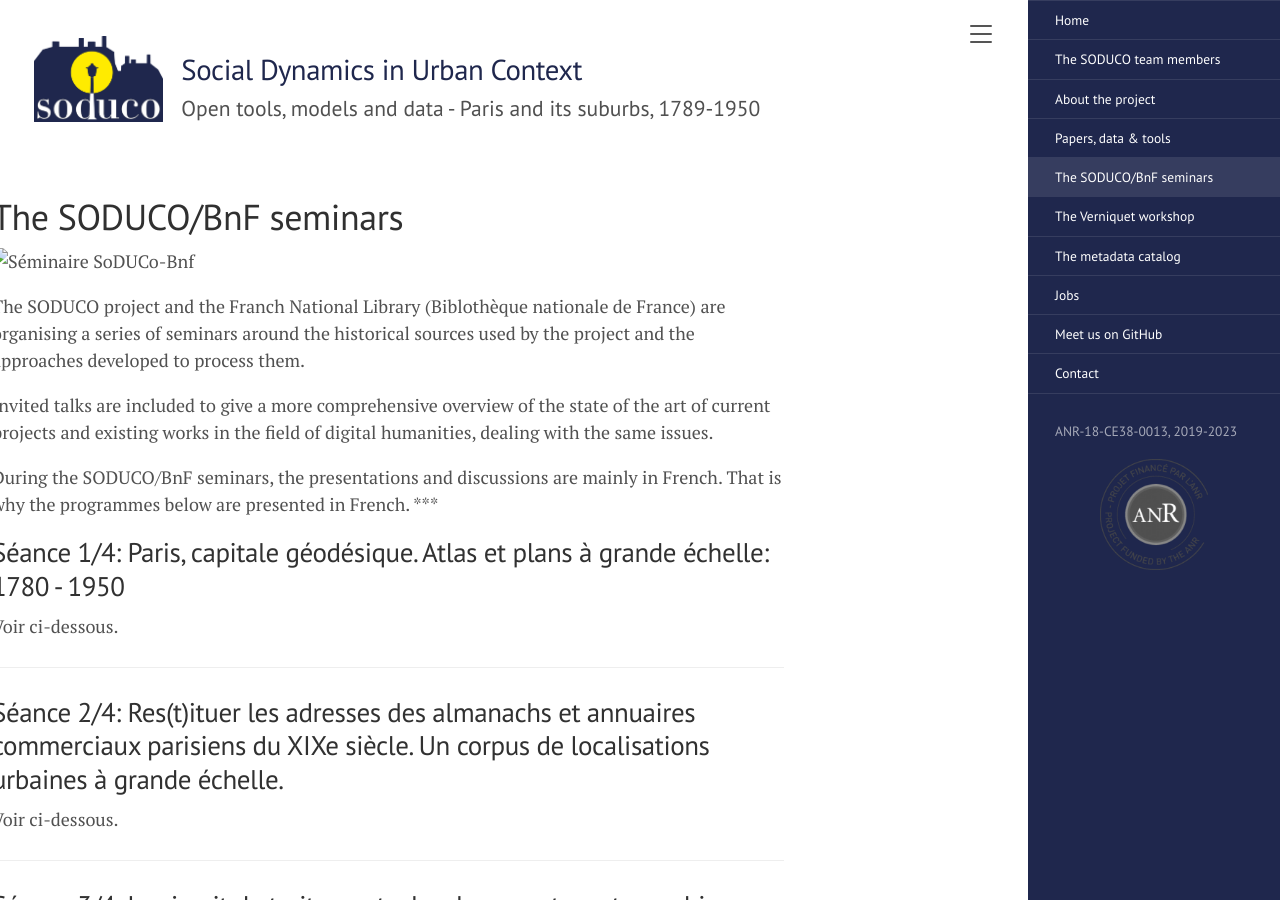
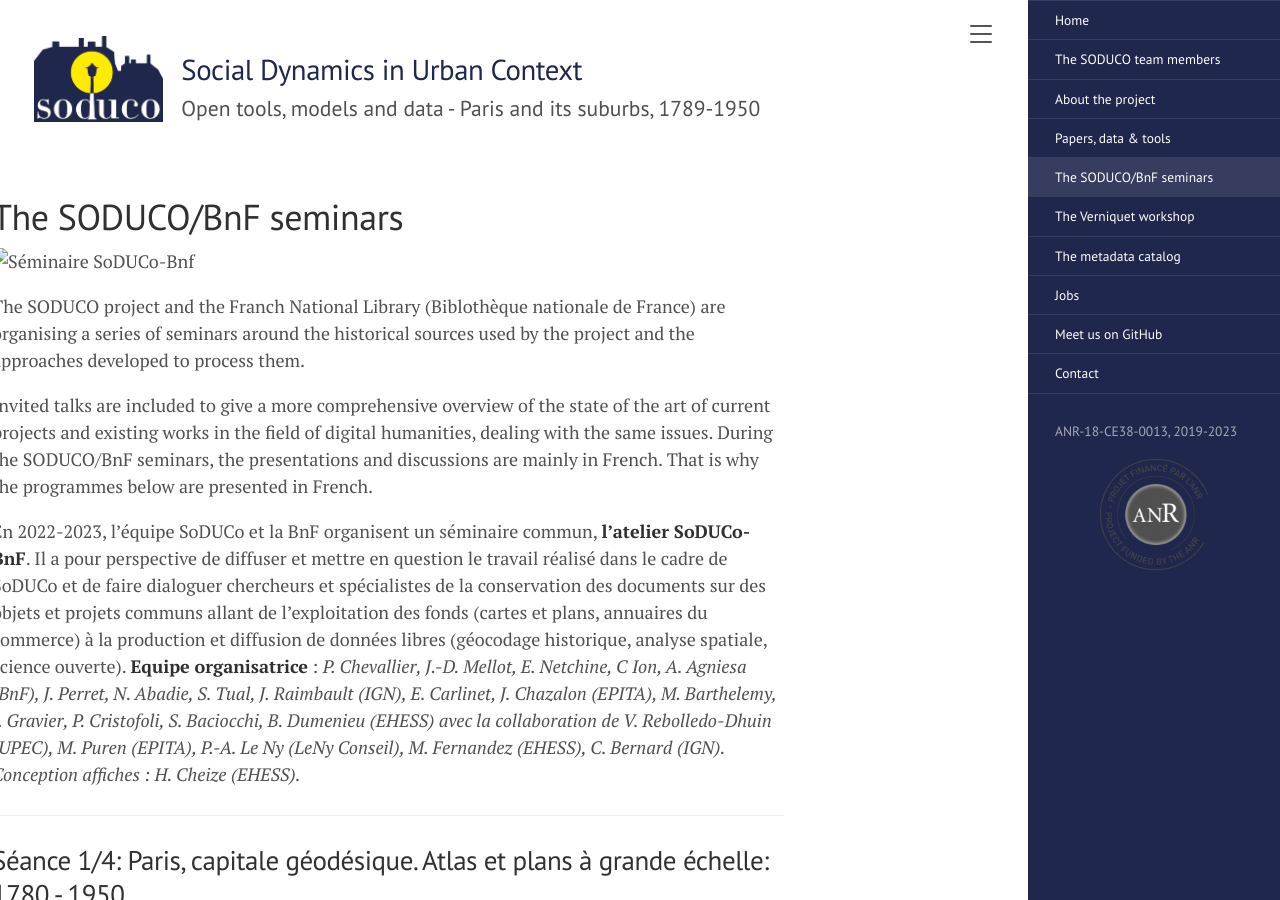
Before and after one commit to soduco/soduco.github.io, a Jekyll site: the page built from soduco_bnf_seminars.md, in a window 1280 px wide and 900 px high. Built offline with Jekyll 4.4.1, drawn with Linux system fonts in a browser that asks for light colours.

Commit message:
mise à jour description du séminaire

```diff
--- a/soduco_bnf_seminars.md
+++ b/soduco_bnf_seminars.md
@@ -9,8 +9,11 @@
 The SODUCO project and the Franch National Library (Biblothèque nationale de France) are organising a series of seminars around the historical sources used by the project and the approaches developed to process them.
 
 Invited talks are included to give a more comprehensive overview of the state of the art of current projects and existing works in the field of digital humanities, dealing with the same issues.
+During the SODUCO/BnF seminars, the presentations and discussions are mainly in French. That is why the programmes below are presented in French.
 
-During the SODUCO/BnF seminars, the presentations and discussions are mainly in French. That is why the programmes below are presented in French.
+En 2022-2023, l’équipe SoDUCo et la BnF organisent un séminaire commun, **l’atelier SoDUCo-BnF**. Il a pour perspective de diffuser et mettre en question le travail réalisé dans le cadre de SoDUCo et de faire dialoguer chercheurs et spécialistes de la conservation des documents sur des objets et projets communs allant de l’exploitation des fonds (cartes et plans, annuaires du commerce) à la production et diffusion de données libres (géocodage historique, analyse spatiale, science ouverte).
+**Equipe organisatrice** : *P. Chevallier, J.-D. Mellot, E. Netchine, C Ion, A. Agniesa (BnF), J. Perret, N. Abadie, S. Tual, J. Raimbault (IGN), E. Carlinet, J. Chazalon (EPITA), M. Barthelemy, J. Gravier, P. Cristofoli, S. Baciocchi, B. Dumenieu (EHESS) avec la collaboration de V. Rebolledo-Dhuin (UPEC), M. Puren (EPITA), P.-A. Le Ny (LeNy Conseil), M. Fernandez (EHESS), C. Bernard (IGN). Conception affiches : H. Cheize (EHESS).*
+
 ***
 
 ## Séance 1/4: Paris, capitale géodésique. Atlas et plans à grande échelle: 1780 - 1950
```
